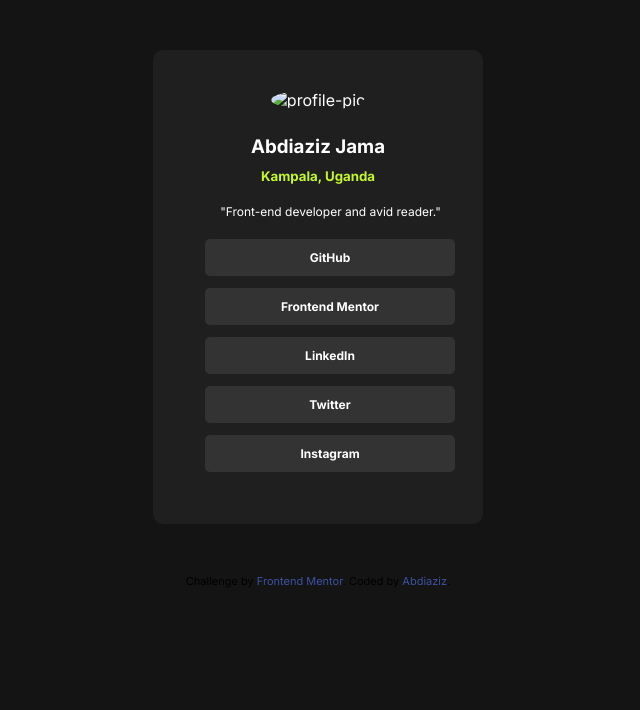
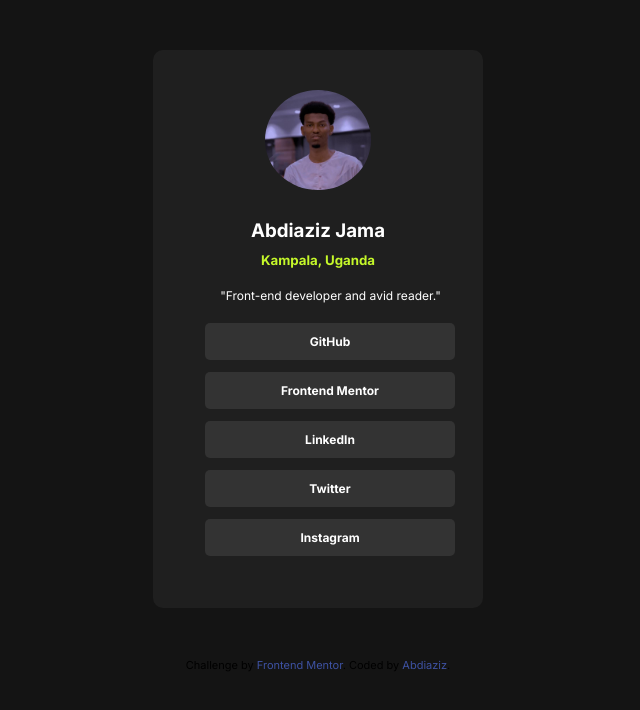
Before and after one commit to 0paziz/Social-links-profile, a plain HTML site: page index.html in a window 1280 px wide. Shown: the whole page, without its empty margins (322-962 px from the left). Drawn offline with Linux system fonts and the light colour scheme; the site is published under a folder, as on GitHub Pages, so addresses that start at the root find nothing.

Commit message:
Update index.html

```diff
--- a/index.html
+++ b/index.html
@@ -22,7 +22,7 @@
  <div class="profile-main">
 
   <div class="profile-image">
-    <img src="/assets/images/me.jpg" height="100" alt="profile-pic">
+    <img src="./assets/images/me.jpg" height="100" alt="profile-pic">
   </div>
   <div class="profile-info">
     <h3>Abdiaziz Jama</h3>
```
